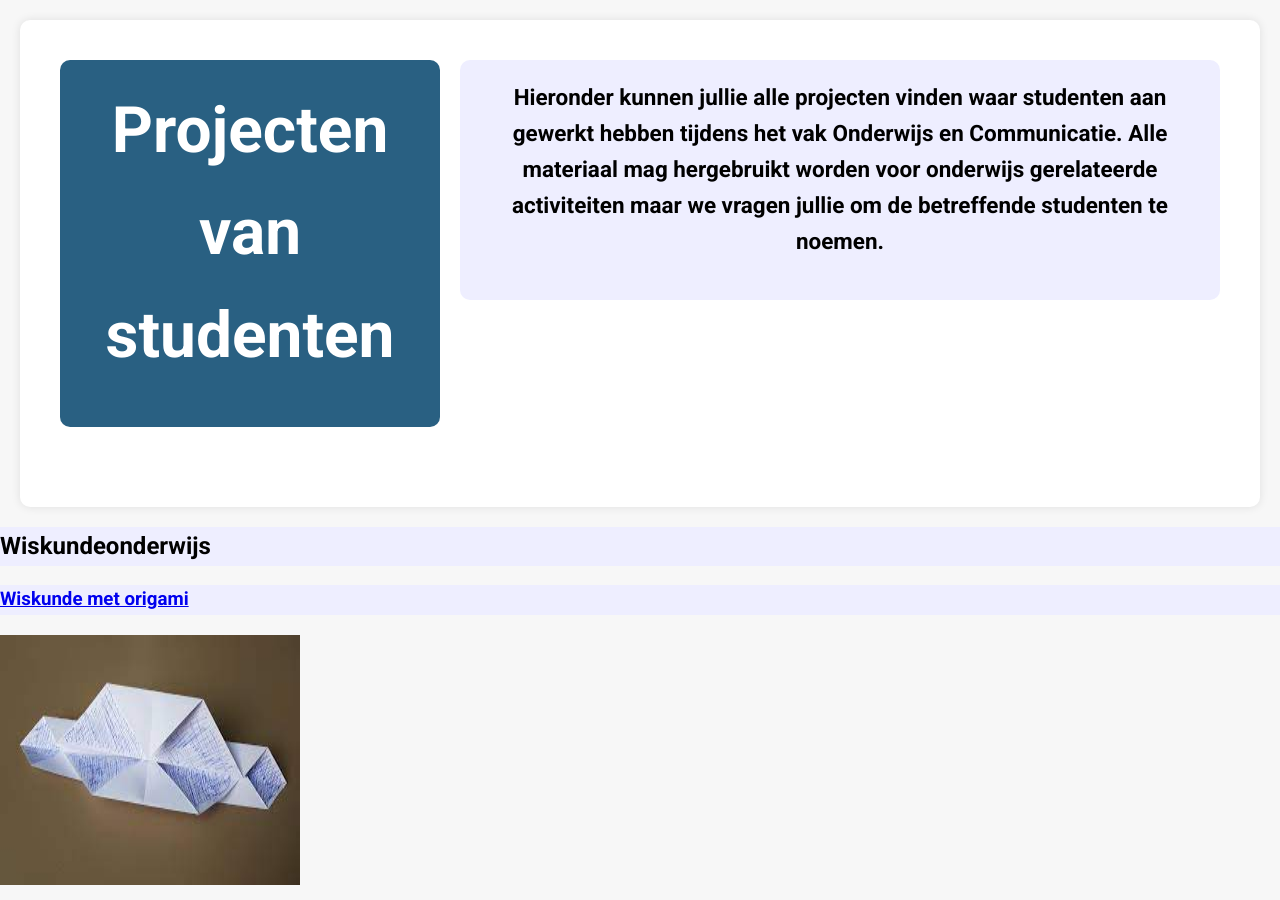
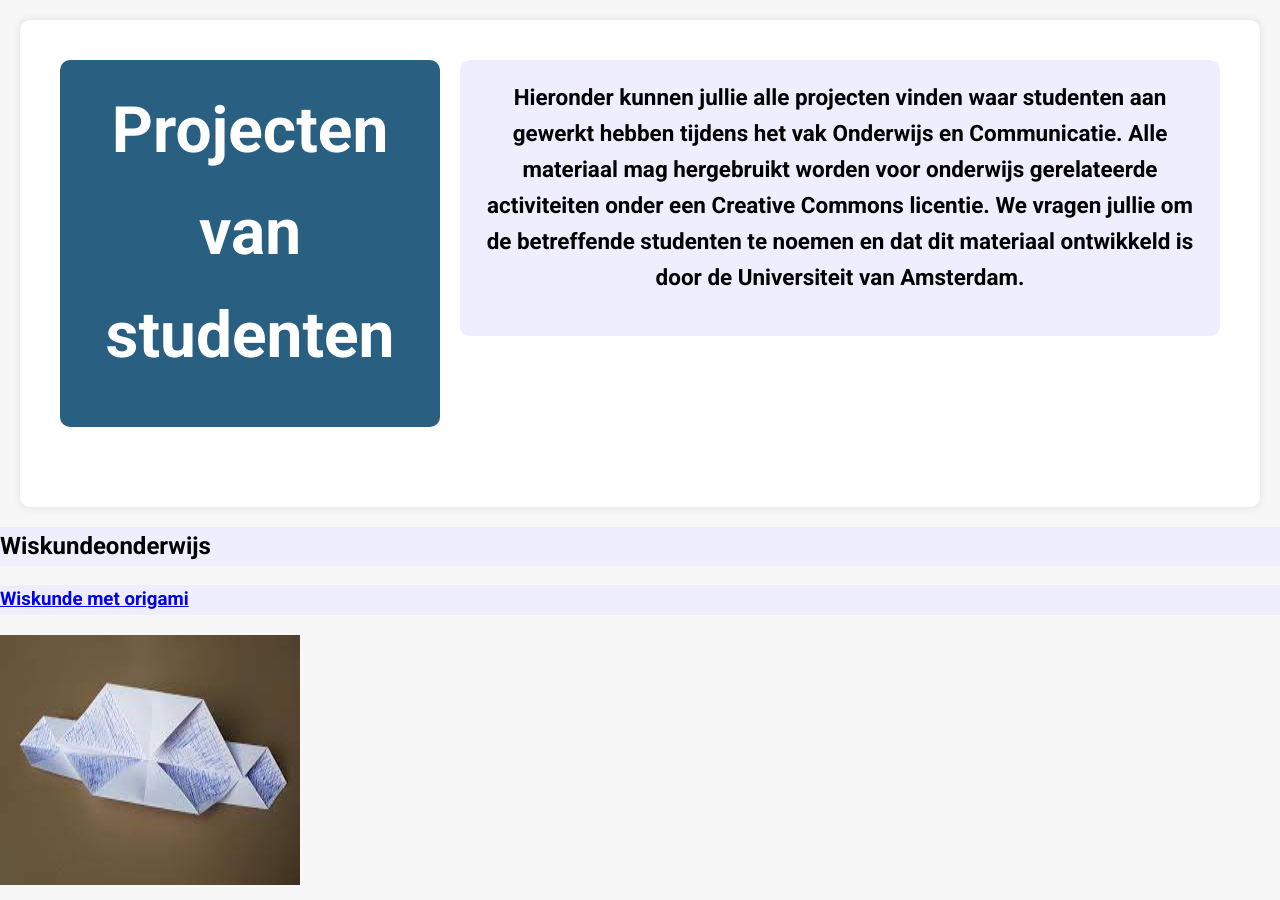
Before and after one commit to NicosStarreveld/Onderwijs-Communicatie, a Jekyll site: the page index.html, which Jekyll copies as it is, in a window 1280 px wide and 900 px high. Built offline with Jekyll 4.4.1, drawn with Linux system fonts in a browser that asks for light colours.

Commit message:
Update index.html

```diff
--- a/index.html
+++ b/index.html
@@ -97,7 +97,10 @@
 
     <div class="centerField">
         <div class="box">
-            <h3>Hieronder kunnen jullie alle projecten vinden waar studenten aan gewerkt hebben tijdens het vak Onderwijs en Communicatie. Alle materiaal mag hergebruikt worden voor onderwijs gerelateerde activiteiten maar we vragen jullie om de betreffende studenten te noemen.</h3>
+            <h3>Hieronder kunnen jullie alle projecten vinden waar studenten aan gewerkt hebben tijdens het vak
+	        Onderwijs en Communicatie. Alle materiaal mag hergebruikt worden voor onderwijs gerelateerde
+		activiteiten onder een Creative Commons licentie. We vragen jullie om de betreffende studenten
+		te noemen en dat dit materiaal ontwikkeld is door de Universiteit van Amsterdam.</h3>
         </div>
     </div>
 </div>
```
